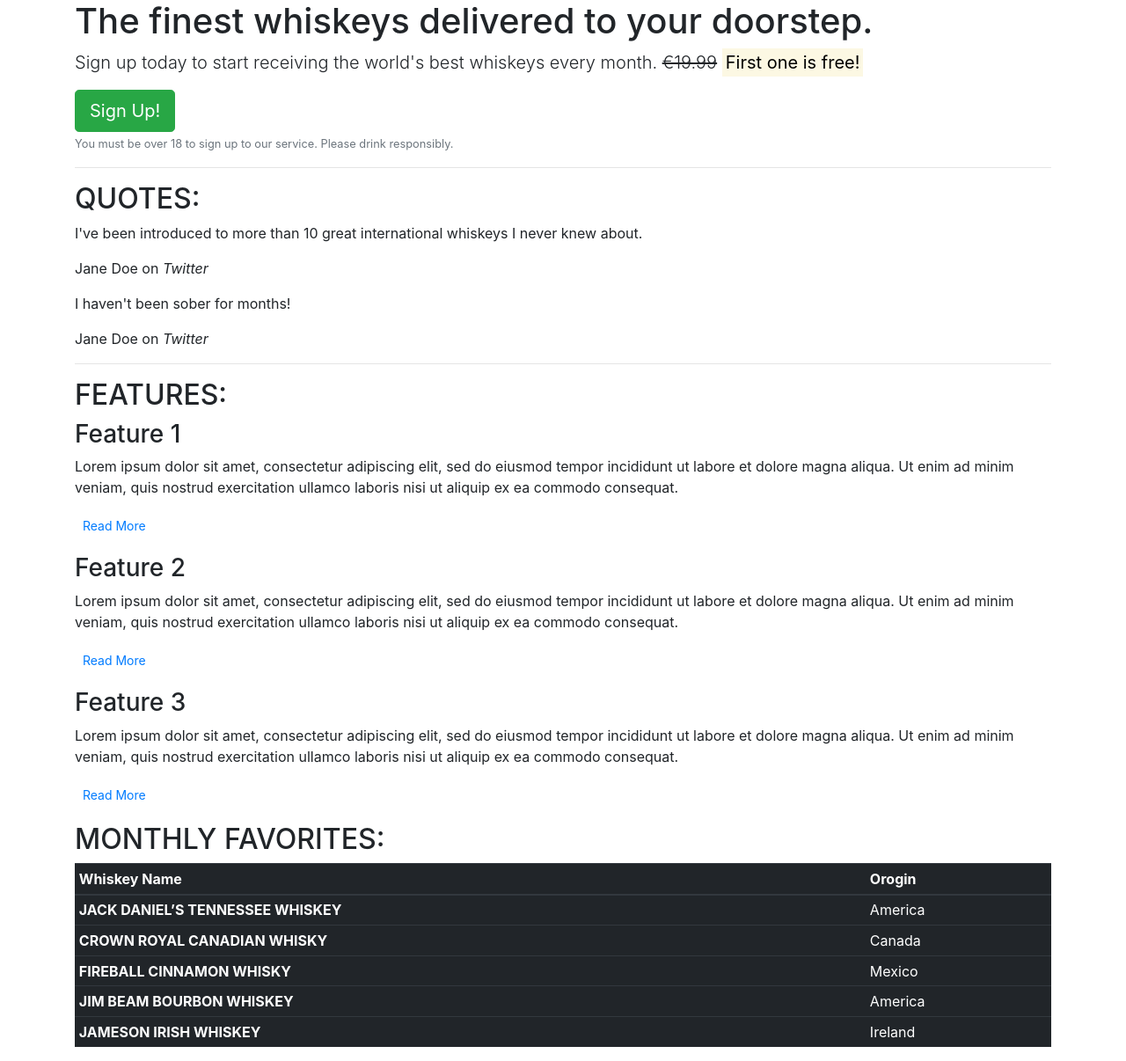
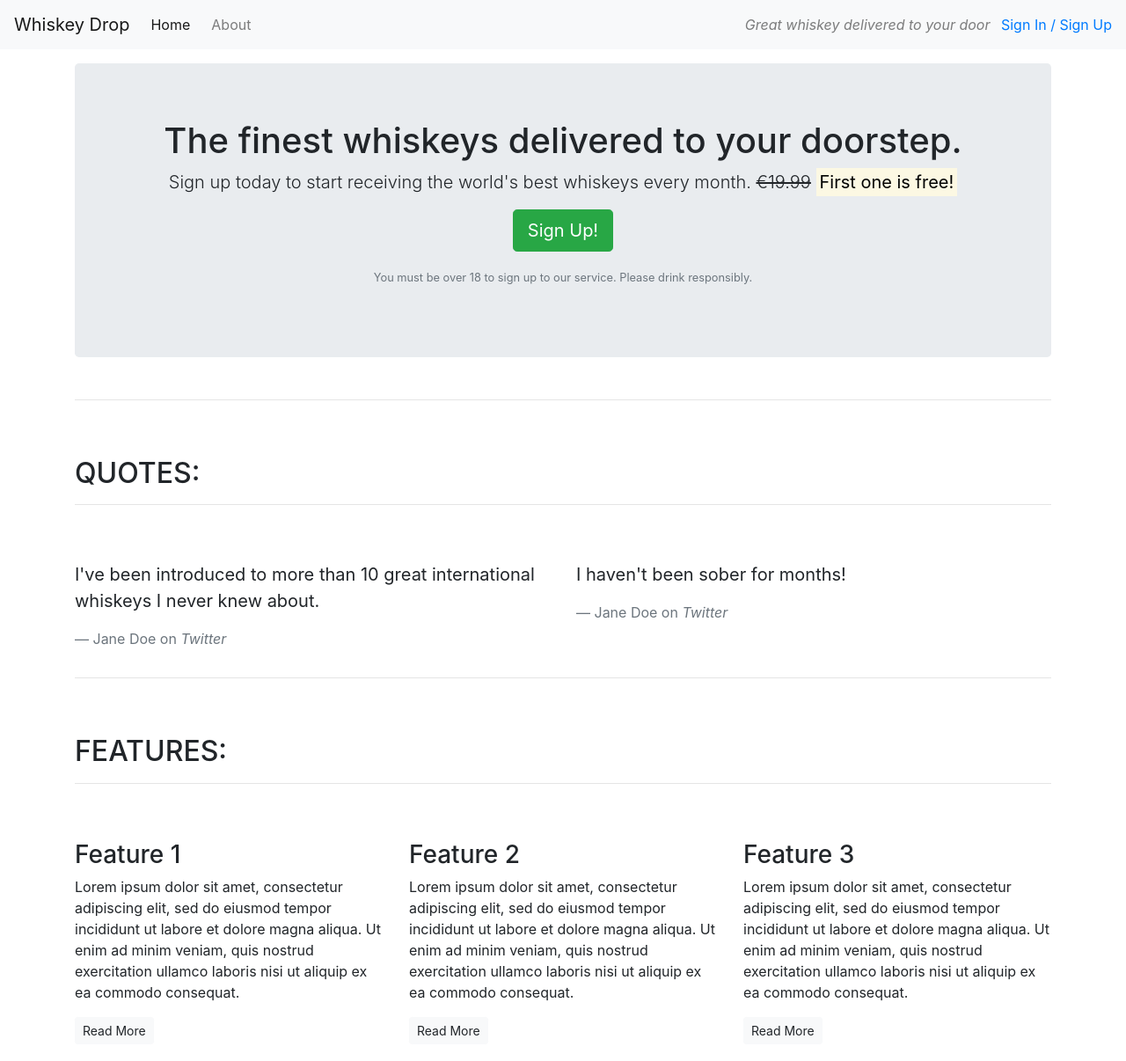
Before and after one commit to Abel-hash/MyFirstBootstrap, a plain HTML site: page index.html in a window 1280 px wide. Shown: the whole page at 88% size. Drawn offline with nearby package versions, Linux system fonts and the light colour scheme.

Commit message:
index.html

```diff
--- a/index.html
+++ b/index.html
@@ -9,96 +9,97 @@
 </head>
 
 <body>
-    <article class="container">
+    <!--Nav-->
+    <nav class="navbar navbar-light navbar-expand-sm bg-light">
+        <a href="/" class="navbar-brand">
+                    Whiskey Drop</a>
+        <ul class="navbar-nav mr-auto">
+            <li class="active nav-item mr-2"><a class="nav-link" href="/">Home</a></li>
+            <li class="nav-item mr-2"><a class="nav-link" href="">About</a></li>
+            <li class="nav-item mr-2 d-block d-sm-none"><a class="nav-link" href="">Sign In / Sign Up</a></li>
+        </ul>
+
+        <div class="d-none d-md-block">
+            <p class="navbar-text my-auto mr-2"><i>Great whiskey delivered to your door</i></p>
+            <a href="/login">Sign In / Sign Up</a>
+        </div>
+        <!--</div>-->
+    </nav>
+    <article class="container mt-3">
         <!-- Callout -->
-        <section class="callout">
+        <div class="row">
+            <div class="col-12">
+                <section class="callout jumbotron text-center">
                     <h1>The finest whiskeys delivered to your doorstep.</h1>
-            <p class="lead">Sign up today to start receiving the world's best whiskeys every month. <s>€19.99</s> <strong><mark>First one is free!</mark></strong></p>
-            <button class="btn btn-lg btn-success">Sign Up!</button>
+                    <p class="lead">Sign up today to start receiving the world's best whiskeys every month.
+                        <s class="d-none d-sm-inline">€19.99</s>
+                        <span class="d-inline d-sm-none"><br></span>
+                        <strong><mark>First one is free!</mark></strong></p>
+                    <p><button class="btn btn-lg btn-success">Sign Up!</button></p>
                     <p class="text-muted"><small>You must be over 18 to sign up to our service. Please drink responsibly.</small></p>
                 </section>
+            </div>
+        </div>
         <!-- /.callout -->
         <hr>
-
         <!-- Quotes -->
         <section class="quotes">
+            <div class="row">
+                <div class="col-12 my-5">
                     <h2 class="text-uppercase">Quotes:</h2>
-            <blockquote class="quote">
+                    <hr />
+                </div>
+            </div>
+            <div class="row">
+                <div class="col-12 col-md-6">
+                    <blockquote class="blockquote">
                         <p>I've been introduced to more than 10 great international whiskeys I never knew about.</p>
-                <footer>Jane Doe on <cite title="Twitter">Twitter</cite></footer>
+                        <footer class="blockquote-footer">Jane Doe on <cite title="Twitter">Twitter</cite></footer>
                     </blockquote>
-            <blockquote class="quote">
+                </div>
+                <div class="col-12 col-md-6">
+                    <blockquote class="blockquote">
                         <p>I haven't been sober for months!</p>
-                <footer>Jane Doe on <cite title="Twitter">Twitter</cite></footer>
+                        <footer class="blockquote-footer">Jane Doe on <cite title="Twitter">Twitter</cite></footer>
                     </blockquote>
+                </div>
+            </div>
         </section>
         <!-- /.quotes -->
         <hr>
-
         <!-- Features -->
         <section class="features">
+            <div class="row">
+                <div class="col-12 my-5">
                     <h2 class="text-uppercase">Features:</h2>
+                    <hr />
+                </div>
+            </div>
+            <div class="row">
+                <div class="col-12 col-md-6 col-lg-4">
                     <div class="feature">
                         <h3>Feature 1</h3>
                         <p>Lorem ipsum dolor sit amet, consectetur adipiscing elit, sed do eiusmod tempor incididunt ut labore et dolore magna aliqua. Ut enim ad minim veniam, quis nostrud exercitation ullamco laboris nisi ut aliquip ex ea commodo consequat.</p>
-                <p><a class="btn btn-sm btn-default" href="">Read More</a></p>
+                        <p><a class="btn btn-sm btn-light" href="">Read More</a></p>
                     </div>
+                </div>
+                <div class="col-12 col-md-6 col-lg-4">
                     <div class="feature">
                         <h3>Feature 2</h3>
                         <p>Lorem ipsum dolor sit amet, consectetur adipiscing elit, sed do eiusmod tempor incididunt ut labore et dolore magna aliqua. Ut enim ad minim veniam, quis nostrud exercitation ullamco laboris nisi ut aliquip ex ea commodo consequat.</p>
-                <p><a class="btn btn-sm btn-default" href="">Read More</a></p>
+                        <p><a class="btn btn-sm btn-light" href="">Read More</a></p>
                     </div>
+                </div>
+                <div class="col-12 d-md-none d-lg-block col-lg-4">
                     <div class="feature">
                         <h3>Feature 3</h3>
                         <p>Lorem ipsum dolor sit amet, consectetur adipiscing elit, sed do eiusmod tempor incididunt ut labore et dolore magna aliqua. Ut enim ad minim veniam, quis nostrud exercitation ullamco laboris nisi ut aliquip ex ea commodo consequat.</p>
-                <p><a class="btn btn-sm btn-default" href="">Read More</a></p>
+                        <p><a class="btn btn-sm btn-light" href="">Read More</a></p>
+                    </div>
+                </div>
             </div>
         </section>
-
         <!-- /.features -->
-<section color = #000 class="MonthlyFav">
-            <h2 class="text-uppercase">Monthly favorites:</h2>
-            <div class="MonthlyFav">
-
-        <table class="table table-sm table-dark">
-  <thead>
-    <tr>
-      <th scope="col">Whiskey Name </th>
-      <th scope="col">Orogin</th>
-
-    </tr>
-  </thead>
-  <tbody>
-    <tr>
-      <th scope="row">JACK DANIEL’S TENNESSEE WHISKEY</th>
-      <td>America</td>
-
-    </tr>
-
-    <tr>
-      <th scope="row">CROWN ROYAL CANADIAN WHISKY</th>
-      <td>Canada</td>
-
-    </tr>
-    <tr>
-      <th scope="row">FIREBALL CINNAMON WHISKY</th>
-      <td>Mexico</td>
-
-    </tr>
-    <tr>
-      <th scope="row">JIM BEAM BOURBON WHISKEY</th>
-      <td>America</td>
-
-    </tr>
-     <tr>
-      <th scope="row">JAMESON IRISH WHISKEY</th>
-      <td>Ireland</td>
-
-    </tr>
-
-  </tbody>
-</table>
-        </section>
     </article>
 </body>
 
```
Lines whose indentation alone changed are shown as unchanged.
